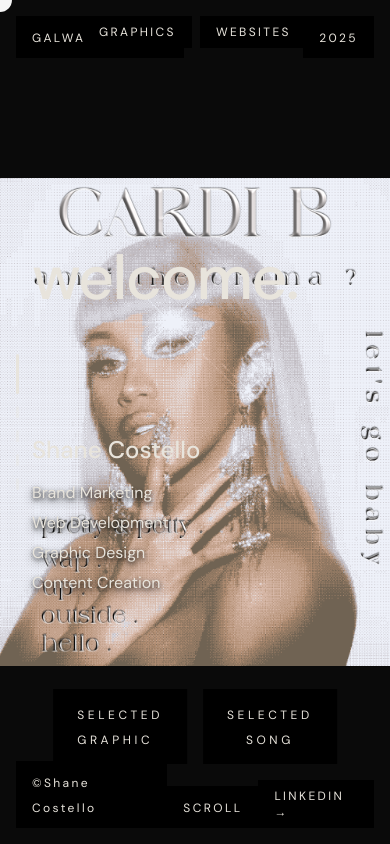
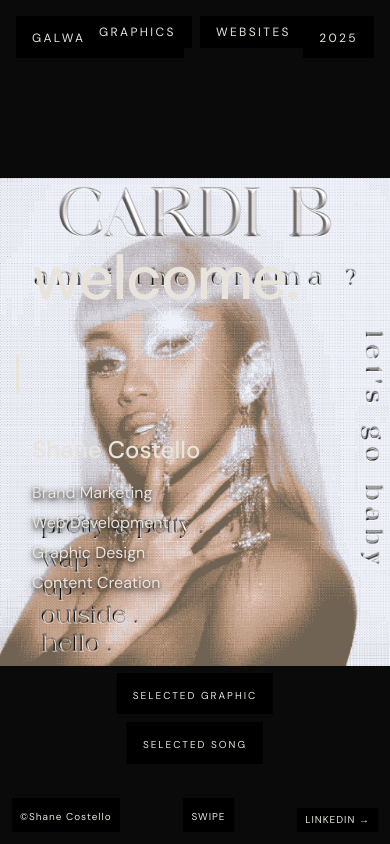
Before and after one commit to Shanecos20/Portfolio, a React (Vite) app: page / in a window 390 px wide. Built offline with nearby package versions, Linux system fonts and the light colour scheme.

Commit message:
Implement touch support for canvas dragging in Graphics component and add swipe functionality in Home component for mobile devices. Update cursor visibility for touch devices across components. Adjust layout and styling for improved responsiveness and user experience.

```diff
--- a/src/components/Graphics.tsx
+++ b/src/components/Graphics.tsx
@@ -63,13 +63,35 @@
       setIsDragging(false);
     };
 
+    // Touch support for canvas drag
+    const handleTouchMove = (e: TouchEvent) => {
+      if (isDragging && viewMode === 'canvas') {
+        const touch = e.touches[0];
+        const deltaX = touch.clientX - dragStart.current.x;
+        const deltaY = touch.clientY - dragStart.current.y;
+        setPosition(prev => ({
+          x: prev.x + deltaX,
+          y: prev.y + deltaY
+        }));
+        dragStart.current = { x: touch.clientX, y: touch.clientY };
+      }
+    };
+
+    const handleTouchEnd = () => {
+      setIsDragging(false);
+    };
+
     window.addEventListener('mousemove', handleMouseMove);
     window.addEventListener('mouseup', handleMouseUp);
+    window.addEventListener('touchmove', handleTouchMove, { passive: true });
+    window.addEventListener('touchend', handleTouchEnd);
 
     return () => {
       cancelAnimationFrame(animationId);
       window.removeEventListener('mousemove', handleMouseMove);
       window.removeEventListener('mouseup', handleMouseUp);
+      window.removeEventListener('touchmove', handleTouchMove);
+      window.removeEventListener('touchend', handleTouchEnd);
     };
   }, [isDragging, isHovering, viewMode]);
 
@@ -80,16 +102,24 @@
     }
   };
 
+  const handleTouchStart = (e: React.TouchEvent) => {
+    if (viewMode === 'canvas') {
+      setIsDragging(true);
+      dragStart.current = { x: e.touches[0].clientX, y: e.touches[0].clientY };
+    }
+  };
+
   return (
     <div
-      className={`min-h-screen w-screen bg-[#0a0a0a] overflow-x-hidden scrollbar-hide ${viewMode === 'canvas' ? 'h-screen overflow-hidden cursor-grab active:cursor-grabbing' : 'overflow-y-auto cursor-none'}`}
+      className={`min-h-screen w-screen bg-[#0a0a0a] overflow-x-hidden scrollbar-hide ${viewMode === 'canvas' ? 'h-screen overflow-hidden cursor-grab active:cursor-grabbing' : 'overflow-y-auto cursor-auto md:cursor-none'}`}
       onMouseDown={handleMouseDown}
+      onTouchStart={handleTouchStart}
       style={{ scrollbarWidth: 'none', msOverflowStyle: 'none' }}
     >
-      {/* Custom cursor - fluid */}
+      {/* Custom cursor - hidden on touch devices */}
       <div
         ref={cursorRef}
-        className="pointer-events-none fixed z-50 mix-blend-difference"
+        className="pointer-events-none fixed z-50 mix-blend-difference hidden md:block"
         style={{ left: 0, top: 0 }}
       >
         <div
--- a/src/components/Home.tsx
+++ b/src/components/Home.tsx
@@ -79,6 +79,8 @@
 
   const currentSection = sections[currentIndex];
 
+  const touchStart = useRef({ y: 0 });
+
   useEffect(() => {
     const animateCursor = () => {
       if (cursorRef.current) {
@@ -110,18 +112,43 @@
       }
     };
 
+    // Touch support for mobile
+    const handleTouchStart = (e: TouchEvent) => {
+      touchStart.current.y = e.touches[0].clientY;
+    };
+
+    const handleTouchEnd = (e: TouchEvent) => {
+      if (isTransitioning) return;
+      const deltaY = touchStart.current.y - e.changedTouches[0].clientY;
+      const threshold = 50;
+
+      if (deltaY > threshold && currentIndex < sections.length - 1) {
+        setIsTransitioning(true);
+        setCurrentIndex(prev => prev + 1);
+        setTimeout(() => setIsTransitioning(false), 800);
+      } else if (deltaY < -threshold && currentIndex > 0) {
+        setIsTransitioning(true);
+        setCurrentIndex(prev => prev - 1);
+        setTimeout(() => setIsTransitioning(false), 800);
+      }
+    };
+
     window.addEventListener('mousemove', handleMouseMove);
     window.addEventListener('wheel', handleWheel, { passive: false });
+    window.addEventListener('touchstart', handleTouchStart, { passive: true });
+    window.addEventListener('touchend', handleTouchEnd, { passive: true });
 
     return () => {
       cancelAnimationFrame(animationId);
       window.removeEventListener('mousemove', handleMouseMove);
       window.removeEventListener('wheel', handleWheel);
+      window.removeEventListener('touchstart', handleTouchStart);
+      window.removeEventListener('touchend', handleTouchEnd);
     };
   }, [isHovering, currentIndex, isTransitioning, sections.length]);
 
   return (
-    <div className="h-screen w-screen overflow-hidden cursor-none relative bg-[#0a0a0a]">
+    <div className="h-screen w-screen overflow-hidden cursor-auto md:cursor-none relative bg-[#0a0a0a]">
       {/* Repeating Graphics - Right to Left with fading opacity, size, and blur */}
       <div className="absolute inset-0 flex items-center justify-end pointer-events-none">
         {[...Array(6)].map((_, i) => (
@@ -147,11 +174,11 @@
 
       {/* Selected Graphic & Song Labels */}
       <div
-        className="absolute bottom-20 md:bottom-24 left-1/2 -translate-x-1/2 z-20 flex gap-4 items-end"
+        className="absolute bottom-20 md:bottom-24 left-1/2 -translate-x-1/2 z-20 flex flex-col sm:flex-row gap-2 sm:gap-4 items-center"
       >
-        <div className="bg-black px-6 py-3 pointer-events-none">
+        <div className="bg-black px-4 sm:px-6 py-2 sm:py-3 pointer-events-none">
           <span
-            className="text-xs md:text-sm tracking-[0.3em] text-[#e8e4dc] uppercase"
+            className="text-[10px] sm:text-xs md:text-sm tracking-[0.2em] sm:tracking-[0.3em] text-[#e8e4dc] uppercase"
           >
             Selected Graphic
           </span>
@@ -159,22 +186,22 @@
 
         <button
           onClick={() => setShowSongEmbed(!showSongEmbed)}
-          className="bg-black px-6 py-3 hover:bg-neutral-900 transition-colors"
+          className="bg-black px-4 sm:px-6 py-2 sm:py-3 hover:bg-neutral-900 transition-colors"
           onMouseEnter={() => setIsHovering(true)}
           onMouseLeave={() => setIsHovering(false)}
         >
           <span
-            className="text-xs md:text-sm tracking-[0.3em] text-[#e8e4dc] uppercase"
+            className="text-[10px] sm:text-xs md:text-sm tracking-[0.2em] sm:tracking-[0.3em] text-[#e8e4dc] uppercase"
           >
             Selected Song
           </span>
         </button>
       </div>
 
-      {/* Custom cursor */}
+      {/* Custom cursor - hidden on touch devices */}
       <div
         ref={cursorRef}
-        className="pointer-events-none fixed z-50 mix-blend-difference"
+        className="pointer-events-none fixed z-50 mix-blend-difference hidden md:block"
         style={{ left: 0, top: 0 }}
       >
         <div
@@ -288,27 +315,27 @@
         <div className="bg-black p-2">
           <iframe
             src="https://open.spotify.com/embed/track/1qyw5wSUkEvH8DtaCdx7Lg?utm_source=generator&theme=0"
-            width="300"
+            width="250"
             height="80"
             frameBorder="0"
             allow="autoplay; clipboard-write; encrypted-media; fullscreen; picture-in-picture"
             loading="lazy"
-            className="rounded"
+            className="rounded w-[200px] sm:w-[250px] md:w-[300px]"
           />
         </div>
       </div>
 
       {/* Bottom Row - STATIC - Absolute positioned */}
-      <div className="absolute bottom-0 left-0 right-0 z-20 flex justify-between items-end p-4 md:p-6">
-        <div className="bg-black px-4 py-2">
-          <span className="text-xs md:text-sm tracking-[0.2em] text-[#e8e4dc]">
+      <div className="absolute bottom-0 left-0 right-0 z-20 flex justify-between items-end p-3 sm:p-4 md:p-6">
+        <div className="bg-black px-2 sm:px-4 py-1 sm:py-2">
+          <span className="text-[10px] sm:text-xs md:text-sm tracking-[0.1em] sm:tracking-[0.2em] text-[#e8e4dc]">
             ©Shane Costello
           </span>
         </div>
 
-        <div className="bg-black px-4 py-2">
-          <span className="text-xs md:text-sm tracking-[0.2em] text-[#e8e4dc] uppercase">
-            SCROLL
+        <div className="bg-black px-2 sm:px-4 py-1 sm:py-2">
+          <span className="text-[10px] sm:text-xs md:text-sm tracking-[0.1em] sm:tracking-[0.2em] text-[#e8e4dc] uppercase">
+            SWIPE
           </span>
         </div>
 
@@ -316,7 +343,7 @@
             href="https://linkedin.com/in/shanecos21"
             target="_blank"
             rel="noopener noreferrer"
-            className="bg-black px-4 py-2 text-xs md:text-sm tracking-[0.2em] text-[#e8e4dc] uppercase hover:text-white transition-colors"
+            className="bg-black px-2 sm:px-4 py-1 sm:py-2 text-[10px] sm:text-xs md:text-sm tracking-[0.1em] sm:tracking-[0.2em] text-[#e8e4dc] uppercase hover:text-white transition-colors"
             onMouseEnter={() => setIsHovering(true)}
             onMouseLeave={() => setIsHovering(false)}
           >
--- a/src/components/Websites.tsx
+++ b/src/components/Websites.tsx
@@ -67,13 +67,13 @@
 
   return (
     <div
-      className="min-h-screen w-screen bg-[#0a0a0a] cursor-none overflow-x-hidden overflow-y-auto"
+      className="min-h-screen w-screen bg-[#0a0a0a] cursor-auto md:cursor-none overflow-x-hidden overflow-y-auto"
       style={{ scrollbarWidth: 'none', msOverflowStyle: 'none' }}
     >
-      {/* Custom cursor - fluid */}
+      {/* Custom cursor - hidden on touch devices */}
       <div
         ref={cursorRef}
-        className="pointer-events-none fixed z-50 mix-blend-difference"
+        className="pointer-events-none fixed z-50 mix-blend-difference hidden md:block"
         style={{ left: 0, top: 0 }}
       >
         <div
@@ -134,7 +134,7 @@
           {websites.map((site, index) => (
             <div key={index} className="group">
               {/* Two images side by side */}
-              <div className="grid grid-cols-2 gap-2 md:gap-4">
+              <div className="grid grid-cols-1 sm:grid-cols-2 gap-2 md:gap-4">
                 <div
                   className="aspect-[4/3] overflow-hidden bg-neutral-900"
                   onMouseEnter={() => setIsHovering(true)}
```
